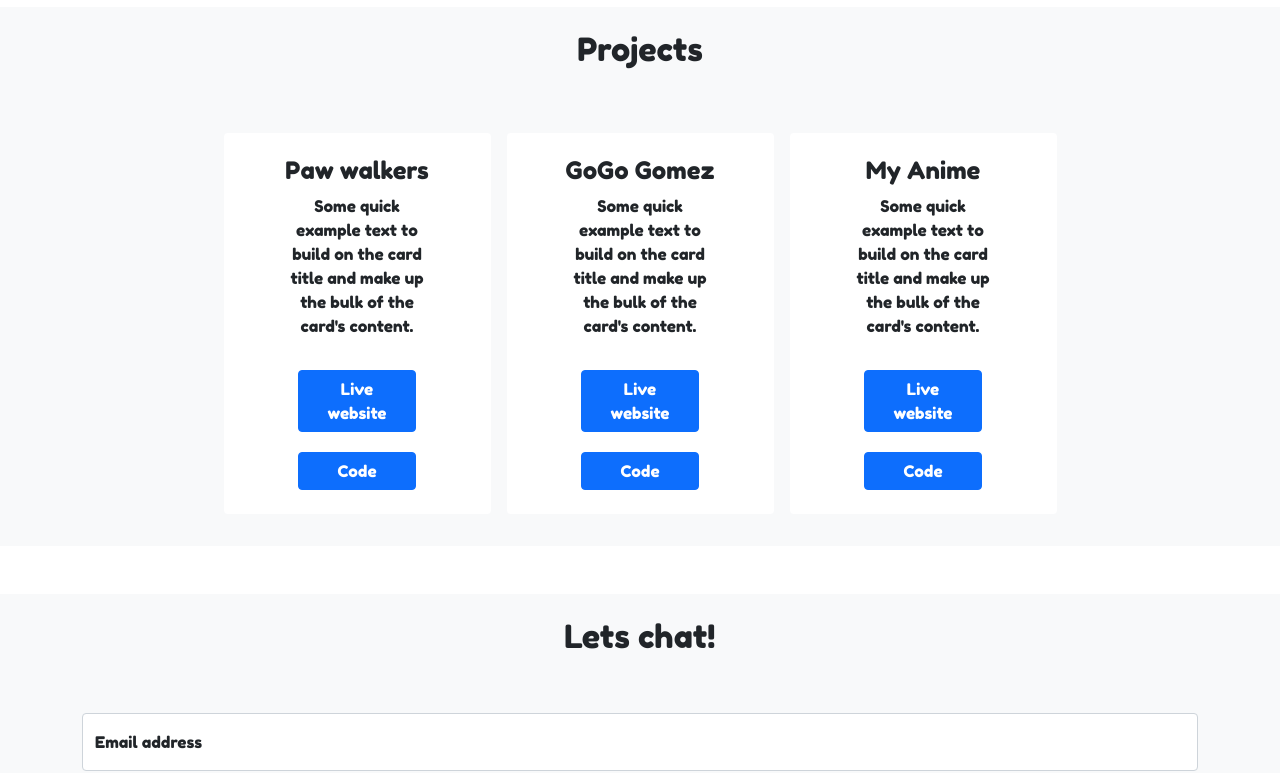
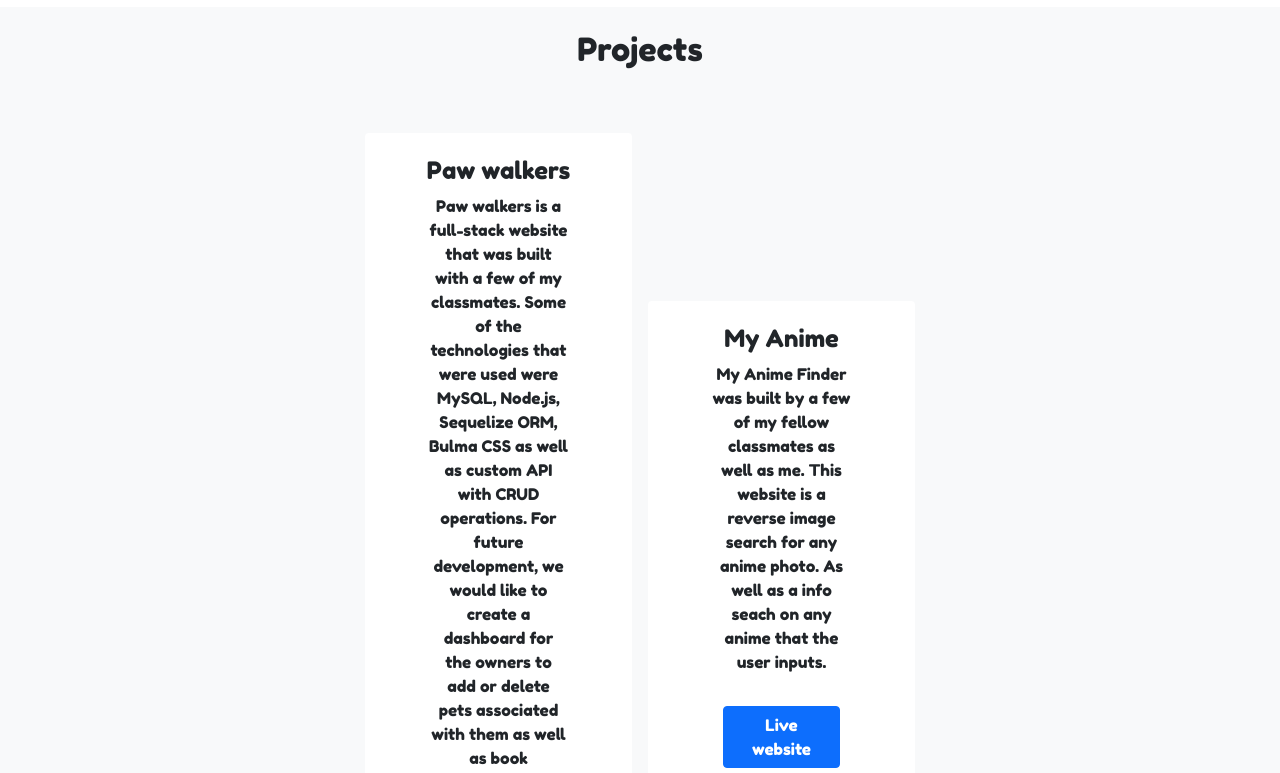
Before and after one commit to iyanez2314/react-portfolio, a React (Create React App) app: page / in a window 1280 px wide. Shown: the part 660-1433 px from the top of the page. Built offline with nearby package versions, Linux system fonts and the light colour scheme.

Commit message:
removed a project from the project section of the website, also added some text to the projects

```diff
--- a/src/Pages/Contact/index.js
+++ b/src/Pages/Contact/index.js
@@ -2,6 +2,10 @@ import React from 'react';
 import { Form, Button, FloatingLabel } from 'react-bootstrap';
 
 function Contact () {
+    const onClickButton = (event) => {
+        event.preventDefault()
+    }
+
     return (
         <section className='bg-light mt-5 pb-3' id="contact-form">
             <div className='container-lg'>
@@ -40,10 +44,9 @@ function Contact () {
             />
             </FloatingLabel>
             </Form.Group>
-                <Button variant="primary" type="submit">
+            <Button variant="primary" type="submit" onSubmit={onClickButton}>
                     Submit
                 </Button>
-
     </Form>
             </div>
             </div>
--- a/src/Pages/Projects/index.js
+++ b/src/Pages/Projects/index.js
@@ -18,8 +18,7 @@ function Projects () {
     <Card.Body className="text-center py-4">
         <Card.Title><h4>Paw walkers</h4></Card.Title>
                 <Card.Text className="mx-5 d-none d-lg-block">
-            Some quick example text to build on the card title and make up the bulk of
-            the card's content.
+                Paw walkers is a full-stack website that was built with a few of my classmates. Some of the technologies that were used were MySQL, Node.js, Sequelize ORM, Bulma CSS as well as custom API with CRUD operations. For future development, we would like to create a dashboard for the owners to add or delete pets associated with them as well as book appointments with Paw Walkers.
                 </Card.Text>
                 <Stack gap={1} className="col-md-6 mx-auto">
                 <Button className="btn-outline btn-md mt-3" href="https://iyanez2314-dogwalking.herokuapp.com/login" target="_blank">Live website</Button>
@@ -32,26 +31,9 @@ function Projects () {
     <div className="col-8 col-lg-4 col-xl-3">
         <Card className="border-0">
     <Card.Body className="text-center py-4">
-        <Card.Title><h4>GoGo Gomez</h4></Card.Title>
-                <Card.Text className="mx-5 d-none d-lg-block">
-            Some quick example text to build on the card title and make up the bulk of
-            the card's content.
-                </Card.Text>
-                <Stack gap={1} className="col-md-6 mx-auto">
-                <Button className="btn-outline btn-md mt-3">Live website</Button>
-                <Button className="btn-outline btn-md mt-3" href="https://github.com/chellesjord/gogogomez" target="_blank">Code</Button>
-                </Stack>
-    </Card.Body>
-    </Card>
-    </div>
-
-    <div className="col-8 col-lg-4 col-xl-3">
-        <Card className="border-0">
-    <Card.Body className="text-center py-4">
         <Card.Title><h4>My Anime</h4></Card.Title>
                 <Card.Text className="mx-5 d-none d-lg-block">
-            Some quick example text to build on the card title and make up the bulk of
-            the card's content.
+                My Anime Finder was built by a few of my fellow classmates as well as me. This website is a reverse image search for any anime photo. As well as a info seach on any anime that the user inputs.
                 </Card.Text>
                 <Stack gap={1} className="col-md-6 mx-auto">
                 <Button className="btn-outline btn-md mt-3" href="https://ethanrugh.github.io/project-1/" target="_blank">Live website</Button>
```
